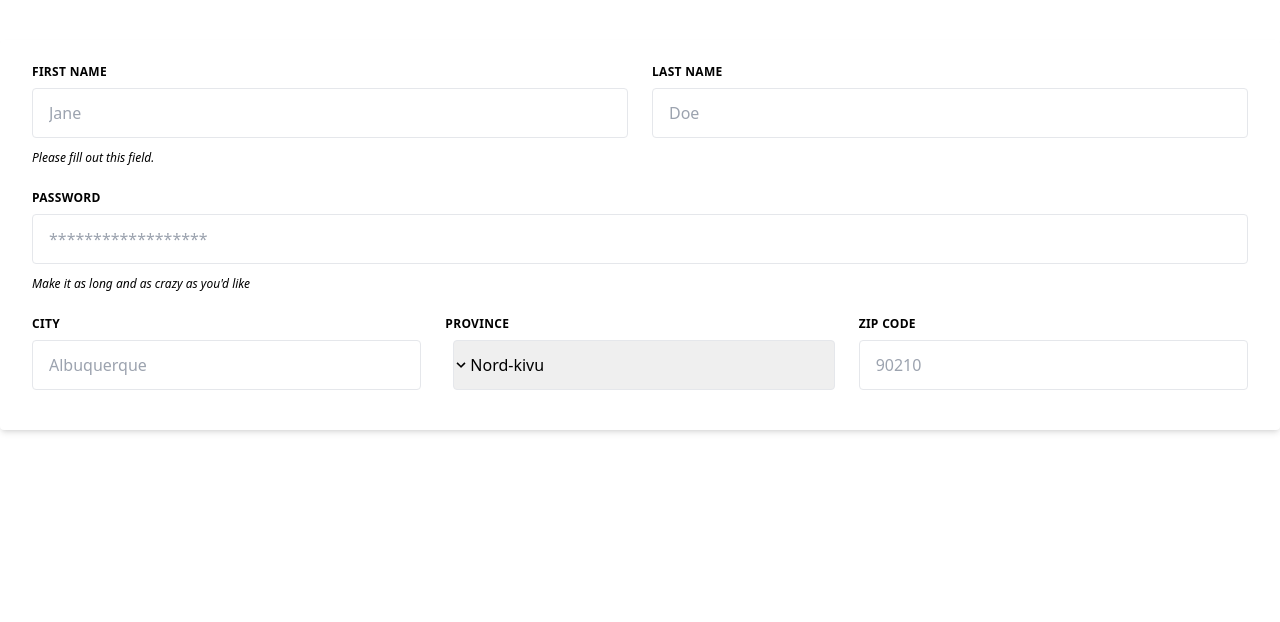
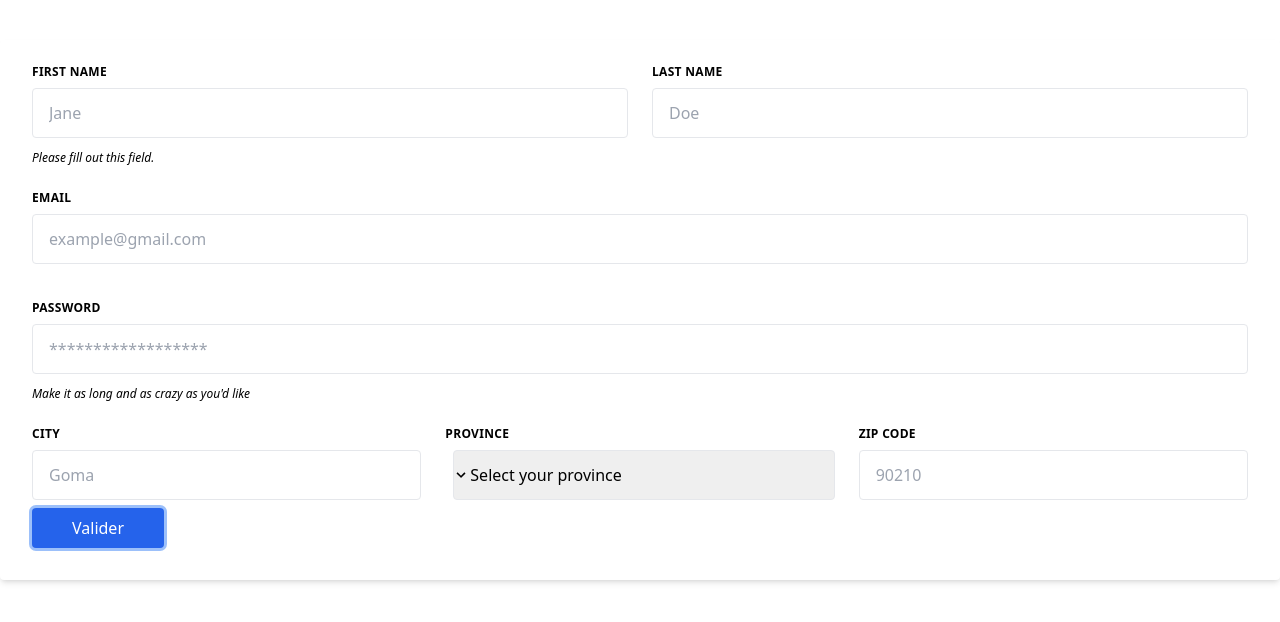
Before and after one commit to NdekoCode/angular-forms, an Angular app: page /form in a window 1280 px wide. Shown: the top 622 px of the page. Built offline with nearby package versions, Linux system fonts and the light colour scheme.

Commit message:
feat: add form architecture with ngForm and ngModel

```diff
--- a/src/app/shared/components/form/form.component.html
+++ b/src/app/shared/components/form/form.component.html
@@ -1,5 +1,9 @@
 <div class="container mt-10">
-  <div
+  <form
+    action=""
+    method="POST"
+    (ngSubmit)="saveFormData(formData)"
+    #formData="ngForm"
     class="flex flex-col px-8 pt-6 pb-8 my-2 mb-4 bg-white rounded shadow-md"
   >
     <div class="mb-6 -mx-3 md:flex">
@@ -11,10 +15,13 @@
           First Name
         </label>
         <input
-          class="block w-full px-4 py-3 mb-3 border rounded appearance-none bg-grey-lighter text-grey-darker border-red"
+          class="block w-full px-4 py-3 mb-3 transition-all duration-300 border rounded outline-none appearance-none ring ring-transparent focus:ring-offset-1 focus:ring-blue-300 : bg-grey-lighter text-grey-darker border-red"
           id="grid-first-name"
           type="text"
+          name="firstName"
           placeholder="Jane"
+          [(ngModel)]="userForm.firstName"
+          required
         />
         <p class="text-xs italic text-red">Please fill out this field.</p>
       </div>
@@ -26,10 +33,34 @@
           Last Name
         </label>
         <input
-          class="block w-full px-4 py-3 border rounded appearance-none bg-grey-lighter text-grey-darker border-grey-lighter"
+          class="block w-full px-4 py-3 transition-all duration-300 border rounded outline-none appearance-none ring ring-transparent focus:ring-offset-1 focus:ring-blue-300 : bg-grey-lighter text-grey-darker border-grey-lighter"
           id="grid-last-name"
+          name="lastName"
           type="text"
           placeholder="Doe"
+          [(ngModel)]="userForm.lastName"
+          required
+        />
+      </div>
+    </div>
+    <div class="mb-6 -mx-3 md:flex">
+      <div class="px-3 md:w-full">
+        <label
+          class="block mb-2 text-xs font-bold tracking-wide uppercase text-grey-darker"
+          for="grid-email"
+        >
+          Email
+        </label>
+        <input
+          class="block w-full px-4 py-3 mb-3 transition-all duration-300 border rounded outline-none appearance-none ring ring-transparent focus:ring-offset-1 focus:ring-blue-300 : bg-grey-lighter text-grey-darker border-grey-lighter"
+          id="grid-email"
+          type="email"
+          name="password"
+          placeholder="example@gmail.com"
+          required
+          minlength="4"
+          [(ngModel)]="userForm.email"
+          autocomplete="true"
         />
       </div>
     </div>
@@ -42,10 +73,15 @@
           Password
         </label>
         <input
-          class="block w-full px-4 py-3 mb-3 border rounded appearance-none bg-grey-lighter text-grey-darker border-grey-lighter"
+          class="block w-full px-4 py-3 mb-3 transition-all duration-300 border rounded outline-none appearance-none ring ring-transparent focus:ring-offset-1 focus:ring-blue-300 : bg-grey-lighter text-grey-darker border-grey-lighter"
           id="grid-password"
           type="password"
+          name="password"
           placeholder="******************"
+          required
+          minlength="4"
+          autocomplete="true"
+          [(ngModel)]="userForm.password"
         />
         <p class="text-xs italic text-grey-dark">
           Make it as long and as crazy as you'd like
@@ -61,10 +97,13 @@
           City
         </label>
         <input
-          class="block w-full px-4 py-3 border rounded appearance-none bg-grey-lighter text-grey-darker border-grey-lighter"
+          class="block w-full px-4 py-3 transition-all duration-300 border rounded outline-none appearance-none ring ring-transparent focus:ring-offset-1 focus:ring-blue-300 : bg-grey-lighter text-grey-darker border-grey-lighter"
           id="grid-city"
           type="text"
-          placeholder="Albuquerque"
+          name="city"
+          placeholder="Goma"
+          [(ngModel)]="userForm.city"
+          required
         />
       </div>
       <div class="px-3 md:w-1/2">
@@ -78,10 +117,14 @@
           <select
             class="block w-full px-4 py-3 pr-8 ml-2 border rounded appearance-none bg-grey-lighter border-grey-lighter text-grey-darker"
             id="grid-state"
+            name="province"
+            [(ngModel)]="userForm.province"
+            required
           >
-            <option>Nord-kivu</option>
-            <option>Sud-kivu</option>
-            <option>Maniema</option>
+            <option value="" selected="true">Select your province</option>
+            <option value="nord-kivu">Nord-kivu</option>
+            <option value="sud-kivu">Sud-kivu</option>
+            <option value="maniema">Maniema</option>
           </select>
           <div
             class="absolute flex items-center px-2 pointer-events-none pin-y pin-r text-grey-darker"
@@ -106,12 +149,22 @@
           Zip Code
         </label>
         <input
-          class="block w-full px-4 py-3 border rounded appearance-none bg-grey-lighter text-grey-darker border-grey-lighter"
+          class="block w-full px-4 py-3 transition-all duration-300 border rounded outline-none appearance-none ring ring-transparent focus:ring-offset-1 focus:ring-blue-300 : bg-grey-lighter text-grey-darker border-grey-lighter"
           id="grid-zip"
           type="text"
+          name="zipCode"
           placeholder="90210"
+          required
+          minlength="5"
+          [(ngModel)]="userForm.zipCode"
         />
       </div>
     </div>
-  </div>
+    <button
+      type="submit"
+      class="px-10 py-2 text-base text-white bg-blue-600 rounded hover:bg-blue-700 ring focus:ring-offset-1 active:ring-blue-300 active:ring-offset-1 max-w-max"
+    >
+      Valider
+    </button>
+  </form>
 </div>
--- a/src/app/shared/components/form/form.component.ts
+++ b/src/app/shared/components/form/form.component.ts
@@ -1,10 +1,17 @@
 import { Component } from '@angular/core';
+import { NgForm } from '@angular/forms';
+import { User } from './../../models/user.model';
 
 @Component({
   selector: 'app-form',
   templateUrl: './form.component.html',
-  styleUrls: ['./form.component.scss']
+  styleUrls: ['./form.component.scss'],
 })
 export class FormComponent {
-
+  userForm: User = new User();
+  saveFormData(form: NgForm) {
+    console.dir(form, { depth: 0 });
+    console.log(form.status);
+    console.log(this.userForm);
+  }
 }
--- a/src/app/shared/models/user.model.ts
+++ b/src/app/shared/models/user.model.ts
@@ -1,7 +1,9 @@
 export class User {
-  public firstName!: string;
-  public lastName!: string;
-  public email!: string;
-  public password!: string;
-  public city!: string;
+  public firstName: string = '';
+  public lastName: string = '';
+  public email: string = '';
+  public password: string = '';
+  public city: string = '';
+  public province: string = '';
+  public zipCode: string | number = '';
 }
```
Also changed, not shown: src/app/app.module.ts (+9 -4 lines).
